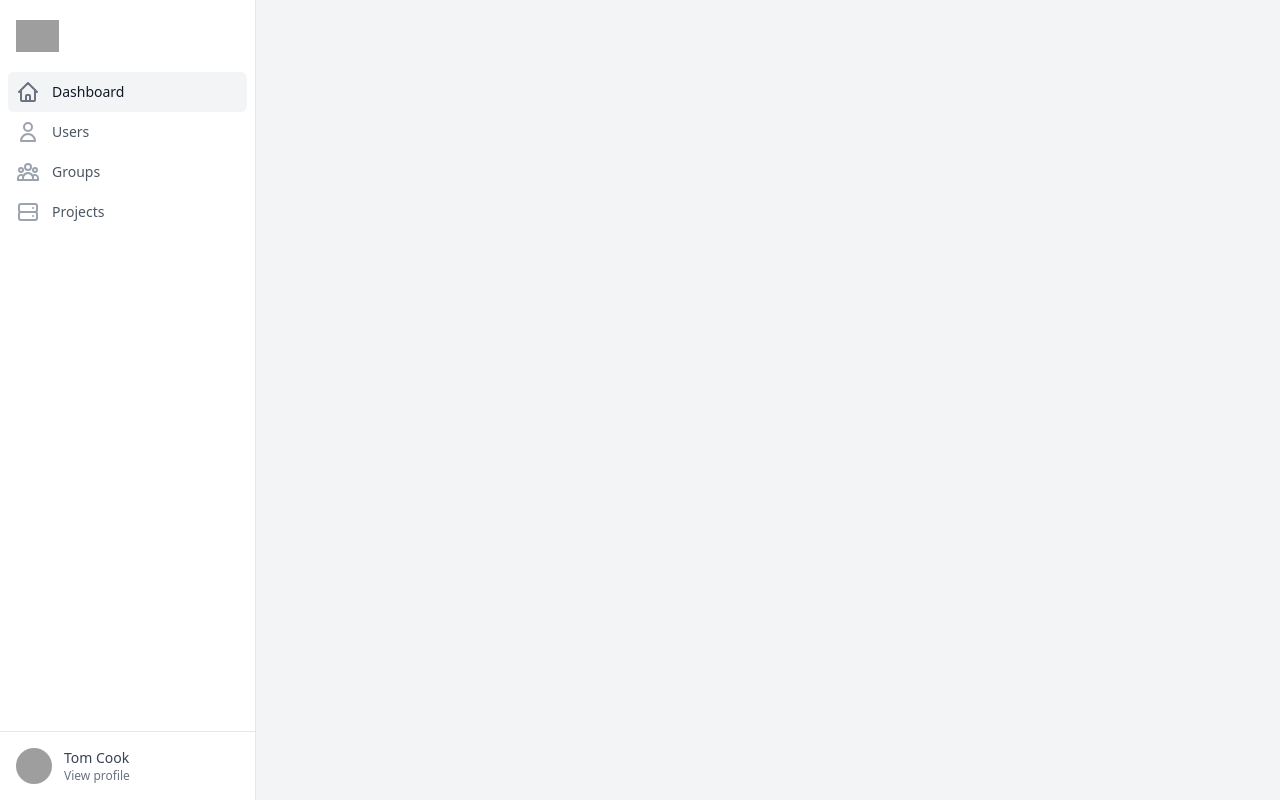
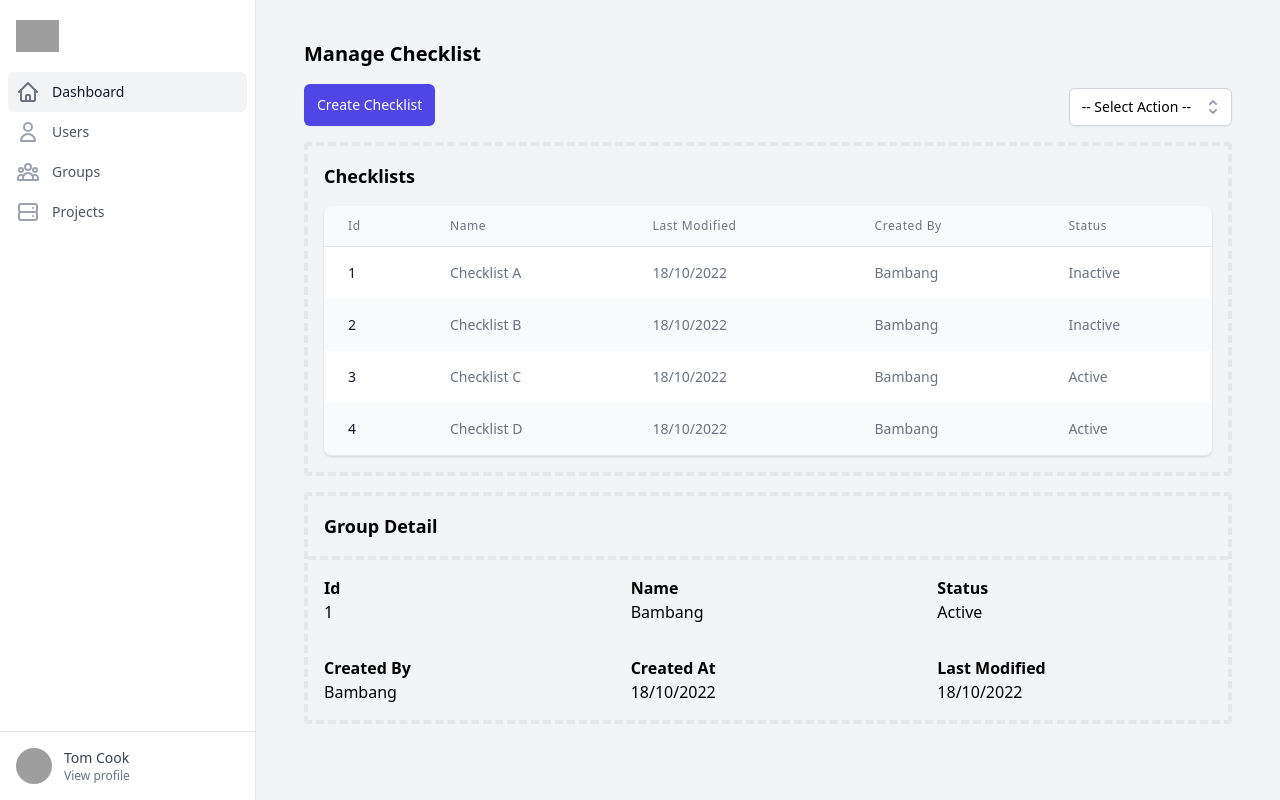
Before and after one commit to SaPH17/disarm, a React (Create React App) app in the folder view/: page /manage/checklist in a window 1280 px wide. Built offline with nearby package versions, Linux system fonts and the light colour scheme; grey boxes are pictures that could not be loaded.

Commit message:
added checklist page

```diff
--- a/view/src/App.tsx
+++ b/view/src/App.tsx
@@ -11,6 +11,8 @@ import ManageProjectCreate from './pages/manage/project/create';
 import ManageProjectIndex from './pages/manage/project';
 import ManageProjectShow from './pages/manage/project/show';
 import ManageGroupIndex from './pages/manage/group';
+import ManageChecklistIndex from './pages/manage/checklist';
+import ManageChecklistShow from './pages/manage/checklist/show';
 
 function App() {
   return (
@@ -25,8 +27,14 @@ function App() {
               <Route index element={<ManageUserIndex />} />
               <Route path="create" element={<ManageUserCreate />} />
             </Route>
+
             <Route path="group">
               <Route index element={<ManageGroupIndex />} />
+            </Route>
+
+            <Route path="checklist">
+              <Route index element={<ManageChecklistIndex />} />
+              <Route path=":id" element={<ManageChecklistShow />} />
             </Route>
 
             <Route path="project">
--- a/view/src/components/selected-detail.tsx
+++ b/view/src/components/selected-detail.tsx
@@ -1,8 +1,5 @@
-import SelectBox from './select-box';
-
 export type SelectedDetailData = {
   title: string;
-  selectBox?: JSX.Element;
   contentTitle: string[];
   content: object;
 };
@@ -14,7 +11,6 @@ function toPascalCase(text: string) {
 
 export default function SelectedDetail({
   title,
-  selectBox = <div></div>,
   contentTitle,
   content,
 }: SelectedDetailData) {
@@ -22,7 +18,6 @@ export default function SelectedDetail({
     <div className="flex flex-col gap-2 sm:gap-4 bg-gray-100 rounded border border-4 border-dashed rounded divide-y-4 divide-dashed">
       <div className="flex flex-row justify-between items-center px-2 sm:px-4 pt-2 sm:pt-4">
         <div className="text-lg font-semibold">{title}</div>
-        {selectBox}
       </div>
       <div className="grid grid-cols-2 sm:grid-cols-3">
         {contentTitle.map((ct) => {
--- /dev/null
+++ b/view/src/pages/manage/checklist/index.tsx
@@ -0,0 +1,100 @@
+import SelectBox, { SelectBoxData } from '../../../components/select-box';
+import Table from '../../../components/table';
+import SelectedDetail from '../../../components/selected-detail';
+import PrimaryButton from '../../../components/primary-button';
+import { useNavigate } from 'react-router-dom';
+
+const content = [
+  {
+    id: 1,
+    name: 'Checklist A',
+    lastModified: '18/10/2022',
+    createdBy: 'Bambang',
+    status: 'Inactive',
+  },
+  {
+    id: 2,
+    name: 'Checklist B',
+    lastModified: '18/10/2022',
+    createdBy: 'Bambang',
+    status: 'Inactive',
+  },
+  {
+    id: 3,
+    name: 'Checklist C',
+    lastModified: '18/10/2022',
+    createdBy: 'Bambang',
+    status: 'Active',
+  },
+  {
+    id: 4,
+    name: 'Checklist D',
+    lastModified: '18/10/2022',
+    createdBy: 'Bambang',
+    status: 'Active',
+  },
+];
+
+const items: SelectBoxData[] = [
+  {
+    id: '1',
+    name: 'Edit Group',
+  },
+  {
+    id: '2',
+    name: 'Delete Group',
+  },
+  {
+    id: '3',
+    name: 'Assign User',
+  },
+];
+
+const title = ['id', 'name', 'lastModified', 'createdBy', 'status'];
+
+const contentTitle = [
+  'id',
+  'name',
+  'status',
+  'createdBy',
+  'createdAt',
+  'lastModified',
+];
+const contentData = {
+  id: 1,
+  name: 'Bambang',
+  createdBy: 'Bambang',
+  createdAt: '18/10/2022',
+  lastModified: '18/10/2022',
+  status: 'Active',
+};
+
+export default function ManageChecklistIndex() {
+  const navigate = useNavigate();
+
+  return (
+    <>
+      <div className="text-xl font-semibold">Manage Checklist</div>
+      <div className="flex flex-row gap-2 sm:gap-4 justify-between">
+        <PrimaryButton content="Create Checklist" />
+        <SelectBox items={items} defaultValue={'-- Select Action --'} />
+      </div>
+      <div className="flex flex-col gap-2 sm:gap-4 p-2 sm:p-4 bg-gray-100 rounded border border-4 border-dashed rounded">
+        <div className="text-lg font-semibold">Checklists</div>
+        <Table
+          title={title}
+          content={content}
+          onClickFunction={(checklist: any) => {
+            navigate(`/manage/checklist/${checklist.id}`);
+          }}
+        />
+      </div>
+
+      <SelectedDetail
+        title={'Group Detail'}
+        contentTitle={contentTitle}
+        content={contentData}
+      />
+    </>
+  );
+}
--- /dev/null
+++ b/view/src/pages/manage/checklist/show.tsx
@@ -0,0 +1,54 @@
+import React from 'react';
+import Table from '../../../components/table';
+
+const title = ['id', 'section', 'detail', 'tool', 'procedure'];
+const content = [
+  {
+    id: 1.1,
+    section: 'Information Gathering',
+    detail: 'Conduct ...',
+    tool: 'Tool A',
+    procedure: 'Do the following',
+  },
+  {
+    id: 1.2,
+    section: 'Information Gathering',
+    detail: 'Conduct ...',
+    tool: 'Tool A',
+    procedure: 'Do the following',
+  },
+  {
+    id: 1.3,
+    section: 'Information Gathering',
+    detail: 'Conduct ...',
+    tool: 'Tool A',
+    procedure: 'Do the following',
+  },
+  {
+    id: 2.1,
+    section: 'Information Gathering',
+    detail: 'Conduct ...',
+    tool: 'Tool A',
+    procedure: 'Do the following',
+  },
+  {
+    id: 3.1,
+    section: 'Information Gathering',
+    detail: 'Conduct ...',
+    tool: 'Tool A',
+    procedure: 'Do the following',
+  },
+];
+
+const ManageChecklistShow = () => {
+  return (
+    <>
+      <div className="text-xl font-semibold">Checklist A</div>
+      <div className="flex flex-col gap-2 sm:gap-4 p-2 sm:p-4 bg-gray-100 rounded">
+        <Table title={title} content={content} />
+      </div>
+    </>
+  );
+};
+
+export default ManageChecklistShow;
--- a/view/src/pages/manage/group/index.tsx
+++ b/view/src/pages/manage/group/index.tsx
@@ -56,14 +56,9 @@ export default function ManageGroupIndex() {
   return (
     <>
       <div className="text-xl font-semibold">Manage Group</div>
-      <div className="flex flex-row gap-2 sm:gap-4">
+      <div className="flex flex-row gap-2 sm:gap-4 justify-between">
         <PrimaryButton content="Create Group" />
-        <button
-          type="button"
-          className="inline-flex items-center px-3 py-2 border border-gray-300 shadow-sm text-sm leading-4 font-medium rounded-md text-gray-700 bg-white hover:bg-gray-50 focus:outline-none focus:ring-2 focus:ring-offset-2 focus:ring-indigo-500"
-        >
-          Delete Group
-        </button>
+        <SelectBox items={items} defaultValue={'-- Select Action --'} />
       </div>
       <div className="flex flex-col gap-2 sm:gap-4 p-2 sm:p-4 bg-gray-100 rounded border border-4 border-dashed rounded">
         <div className="text-lg font-semibold">Groups</div>
@@ -72,9 +67,6 @@ export default function ManageGroupIndex() {
 
       <SelectedDetail
         title={'Group Detail'}
-        selectBox={
-          <SelectBox items={items} defaultValue={'-- Select Action --'} />
-        }
         contentTitle={contentTitle}
         content={contentData}
       />
--- a/view/src/pages/manage/user/index.tsx
+++ b/view/src/pages/manage/user/index.tsx
@@ -71,14 +71,9 @@ export default function ManageUserIndex() {
   return (
     <>
       <div className="text-xl font-semibold">Manage User</div>
-      <div className="flex flex-row gap-2 sm:gap-4">
+      <div className="flex flex-row gap-2 sm:gap-4 justify-between">
         <PrimaryButton content="Create User" />
-        <button
-          type="button"
-          className="inline-flex items-center px-3 py-2 border border-gray-300 shadow-sm text-sm leading-4 font-medium rounded-md text-gray-700 bg-white hover:bg-gray-50 focus:outline-none focus:ring-2 focus:ring-offset-2 focus:ring-indigo-500"
-        >
-          Delete User
-        </button>
+        <SelectBox items={items} defaultValue={'-- Select Action --'} />
       </div>
       <div className="flex flex-col gap-2 sm:gap-4 p-2 sm:p-4 bg-gray-100 rounded border border-4 border-dashed rounded">
         <div className="text-lg font-semibold">Users</div>
@@ -87,9 +82,6 @@ export default function ManageUserIndex() {
 
       <SelectedDetail
         title={'User Detail'}
-        selectBox={
-          <SelectBox items={items} defaultValue={'-- Select Action --'} />
-        }
         contentTitle={contentTitle}
         content={contentData}
       />
```
